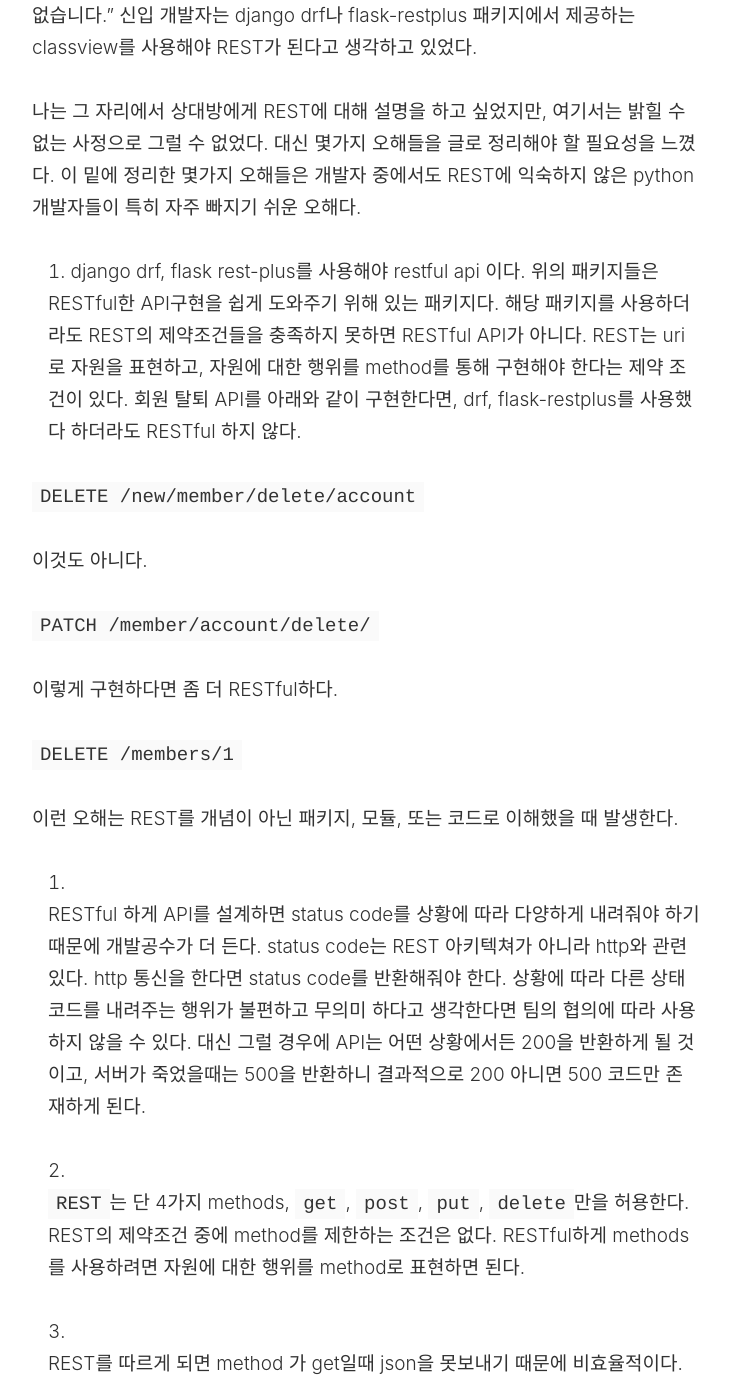
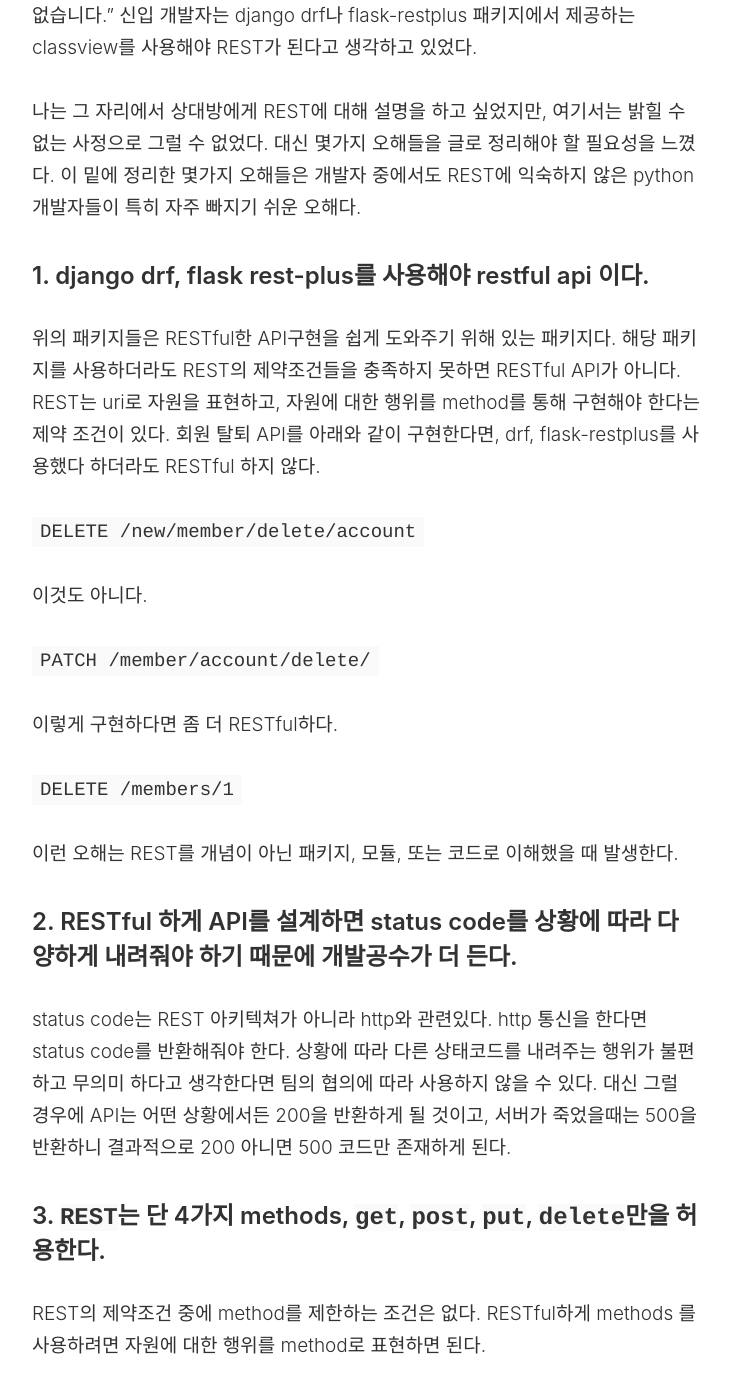
Before and after one commit to suhyunbaik/suhyunbaik.github.io, a Jekyll site: the page built from _posts/2019-08-11-misunderstaings-about-rest.markdown, in a window 1280 px wide and 1400 px high, scrolled down 913 px. Shown: the whole window, without its empty margins (274-1004 px from the left). Built offline with Jekyll 4.4.1, drawn with Linux system fonts in a browser that asks for light colours; some of the changed lines change nothing that is shown; some of the changed text lies outside the part shown.

Commit message:
Feat: heading 추가

```diff
--- a/_posts/2019-08-11-misunderstaings-about-rest.markdown
+++ b/_posts/2019-08-11-misunderstaings-about-rest.markdown
@@ -22,7 +22,8 @@
 이 밑에 정리한 몇가지 오해들은 개발자 중에서도 REST에 익숙하지 않은 python 개발자들이 특히 자주 빠지기 쉬운 오해다.
 
 
-1. django drf, flask rest-plus를 사용해야 restful api 이다.
+### 1. django drf, flask rest-plus를 사용해야 restful api 이다.
+
 위의 패키지들은 RESTful한 API구현을 쉽게 도와주기 위해 있는 패키지다. 해당 패키지를 사용하더라도 REST의 제약조건들을 충족하지 못하면 RESTful API가 아니다.
 REST는 uri로 자원을 표현하고, 자원에 대한 행위를 method를 통해 구현해야 한다는 제약 조건이 있다.
 회원 탈퇴 API를 아래와 같이 구현한다면, drf, flask-restplus를 사용했다 하더라도 RESTful 하지 않다.
@@ -39,20 +40,21 @@
 
 이런 오해는 REST를 개념이 아닌 패키지, 모듈, 또는 코드로 이해했을 때 발생한다.
 
-2. RESTful 하게 API를 설계하면 status code를 상황에 따라 다양하게 내려줘야 하기 때문에 개발공수가 더 든다.
+### 2. RESTful 하게 API를 설계하면 status code를 상황에 따라 다양하게 내려줘야 하기 때문에 개발공수가 더 든다.
 status code는 REST 아키텍쳐가 아니라 http와 관련있다. http 통신을 한다면 status code를 반환해줘야 한다. 상황에 따라 다른 상태코드를 내려주는 행위가 불편하고 무의미 하다고 생각한다면 팀의 협의에 따라 사용하지 않을 수 있다.
 대신 그럴 경우에 API는 어떤 상황에서든 200을 반환하게 될 것이고, 서버가 죽었을때는 500을 반환하니 결과적으로 200 아니면 500 코드만 존재하게 된다.
 
-3. `REST`는 단 4가지 methods, `get`, `post`, `put`, `delete`만을 허용한다.
+### 3. `REST`는 단 4가지 methods, `get`, `post`, `put`, `delete`만을 허용한다.
 REST의 제약조건 중에 method를 제한하는 조건은 없다. RESTful하게 methods 를 사용하려면 자원에 대한 행위를 method로 표현하면 된다.
 
-4. REST를 따르게 되면 method 가 get일때 json을 못보내기 때문에 비효율적이다.
+### 4. REST를 따르게 되면 method 가 get일때 json을 못보내기 때문에 비효율적이다.
+get을 사용할때 json 을 보내는 것은 기술적으로는 가
 
 django drf [공식문서](https://www.django-rest-framework.org/api-guide/status-codes/)를 읽어보면 status code에 대한 정리가 잘 되어있다.
 예제에는 response를 반환할때 status code를 적극 활용한다. flask문서에는 status code 반환 부분이 빠져있다. 그래서 이런 오해가 발생하는 것 같다.
 
 
-5.
+### 5.
 
 "대부분의 회사가 `TDD`를 한다고 말합니다. 하지만 실상은 API를 먼저 만들고 나중에 슬며시 test를 추가합니다. 레스트 역시 마찬가지 입니다. `HATEOAS`를 API마다 구현하는 건 어려운 일이기 때문에 대부분의 회사가 그부분은 슬며시 건너뜁니다. 저는 그런 방법이 바쁘다고 생각하지 않고, 적극적으로 상황에 맞게 구현하면 된다고 생각합니다. 아무리 생각해도 "
 `flask`는 `blueprint`라는 앱을 사용한다. 한국웹의 예제를 빠르게 훑어보니, 대부분의 예제가 `def`를 사용해 API를 만들고 `blueprint`로 라우팅한다.
```
